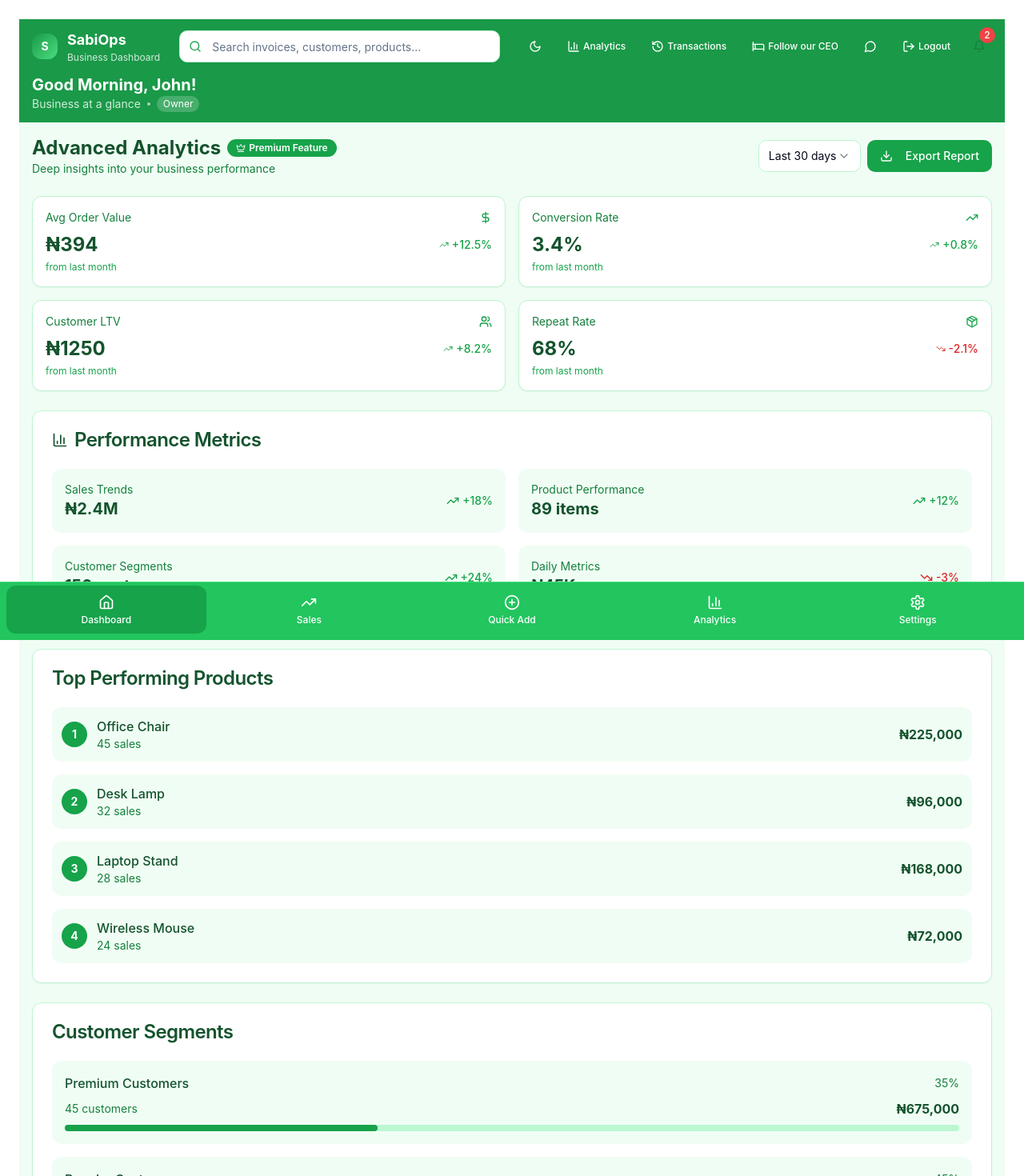
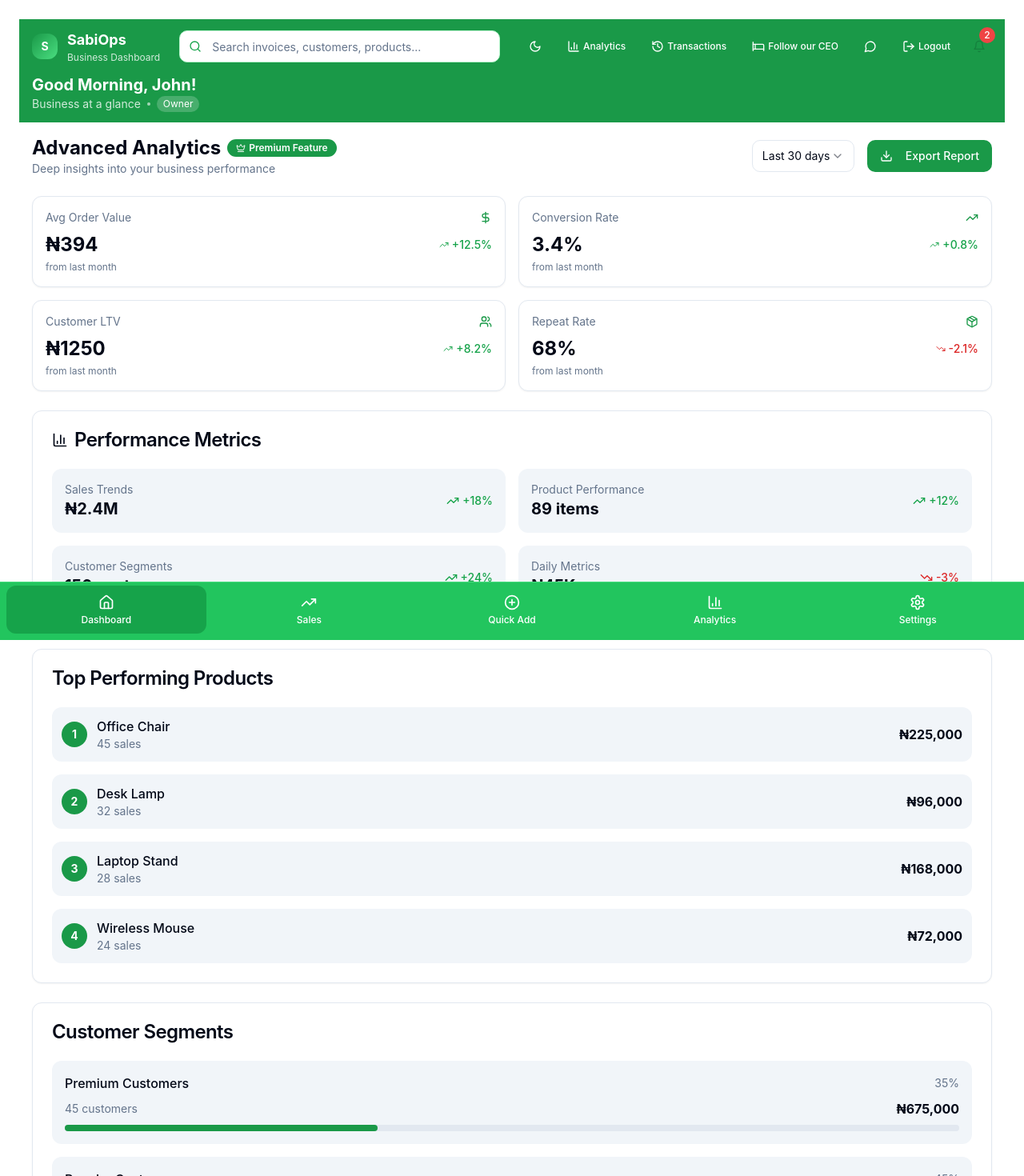
Before and after one commit to Cachi0001/sabiops-role-render-dashboard, a React (Vite) app: page /analytics in a window 1280 px wide. Shown: the top 1470 px of the page at 80% size. Built offline with nearby package versions, Linux system fonts and the light colour scheme.

Commit message:
Fix dark mode and layout issues
Ensure correct dark mode background and fix layout.

```diff
--- a/src/components/dashboard/AdvancedAnalytics.tsx
+++ b/src/components/dashboard/AdvancedAnalytics.tsx
@@ -50,25 +50,25 @@ export const AdvancedAnalytics = () => {
   };
 
   return (
-    <div className="min-h-screen bg-green-50">
+    <div className="min-h-screen bg-background">
       <DashboardHeader />
 
-      <div className="p-4 space-y-6">
+      <div className="p-4 space-y-6 max-w-full overflow-x-hidden">
         {/* Header */}
-        <div className="flex items-center justify-between">
+        <div className="flex flex-col space-y-4 lg:flex-row lg:items-center lg:justify-between lg:space-y-0">
           <div>
-            <div className="flex items-center space-x-2">
-              <h1 className="text-2xl font-bold text-green-900">Advanced Analytics</h1>
-              <Badge className="bg-green-600 text-white flex items-center space-x-1">
+            <div className="flex items-center space-x-2 flex-wrap">
+              <h1 className="text-2xl font-bold text-foreground">Advanced Analytics</h1>
+              <Badge className="bg-primary text-primary-foreground flex items-center space-x-1">
                 <Crown className="h-3 w-3" />
                 <span>Premium Feature</span>
               </Badge>
             </div>
-            <p className="text-sm text-green-700">Deep insights into your business performance</p>
+            <p className="text-sm text-muted-foreground">Deep insights into your business performance</p>
           </div>
-          <div className="flex items-center space-x-2">
+          <div className="flex items-center space-x-2 flex-wrap gap-2">
             <Select value={timeRange} onValueChange={setTimeRange}>
-              <SelectTrigger className="w-32 border-green-200">
+              <SelectTrigger className="w-32">
                 <SelectValue />
               </SelectTrigger>
               <SelectContent>
@@ -78,7 +78,7 @@ export const AdvancedAnalytics = () => {
                 <SelectItem value="1y">Last year</SelectItem>
               </SelectContent>
             </Select>
-            <Button className="bg-green-600 hover:bg-green-700 text-white">
+            <Button className="bg-primary hover:bg-primary/90 text-primary-foreground">
               <Download className="h-4 w-4 mr-2" />
               Export Report
             </Button>
@@ -86,80 +86,80 @@ export const AdvancedAnalytics = () => {
         </div>
 
         {/* Key Metrics */}
-        <div className="grid grid-cols-2 gap-4">
-          <Card className="bg-white border-green-200">
+        <div className="grid grid-cols-1 sm:grid-cols-2 gap-4">
+          <Card className="sabiops-card">
             <CardContent className="p-4">
               <div className="flex items-center justify-between mb-2">
-                <p className="text-sm text-green-700">Avg Order Value</p>
-                <DollarSign className="h-4 w-4 text-green-600" />
+                <p className="text-sm text-muted-foreground">Avg Order Value</p>
+                <DollarSign className="h-4 w-4 text-primary" />
               </div>
               <div className="flex items-center justify-between">
-                <p className="text-2xl font-bold text-green-900">₦{analyticsData.overview.avgOrderValue}</p>
+                <p className="text-2xl font-bold text-foreground">₦{analyticsData.overview.avgOrderValue}</p>
                 <div className={`flex items-center space-x-1 ${getChangeColor(analyticsData.overview.avgOrderValueChange)}`}>
                   {getChangeIcon(analyticsData.overview.avgOrderValueChange)}
                   <span className="text-sm font-medium">+{analyticsData.overview.avgOrderValueChange}%</span>
                 </div>
               </div>
-              <p className="text-xs text-green-600 mt-1">from last month</p>
+              <p className="text-xs text-muted-foreground mt-1">from last month</p>
             </CardContent>
           </Card>
 
-          <Card className="bg-white border-green-200">
+          <Card className="sabiops-card">
             <CardContent className="p-4">
               <div className="flex items-center justify-between mb-2">
-                <p className="text-sm text-green-700">Conversion Rate</p>
-                <TrendingUp className="h-4 w-4 text-green-600" />
+                <p className="text-sm text-muted-foreground">Conversion Rate</p>
+                <TrendingUp className="h-4 w-4 text-primary" />
               </div>
               <div className="flex items-center justify-between">
-                <p className="text-2xl font-bold text-green-900">{analyticsData.overview.conversionRate}%</p>
+                <p className="text-2xl font-bold text-foreground">{analyticsData.overview.conversionRate}%</p>
                 <div className={`flex items-center space-x-1 ${getChangeColor(analyticsData.overview.conversionRateChange)}`}>
                   {getChangeIcon(analyticsData.overview.conversionRateChange)}
                   <span className="text-sm font-medium">+{analyticsData.overview.conversionRateChange}%</span>
                 </div>
               </div>
-              <p className="text-xs text-green-600 mt-1">from last month</p>
+              <p className="text-xs text-muted-foreground mt-1">from last month</p>
             </CardContent>
           </Card>
 
-          <Card className="bg-white border-green-200">
+          <Card className="sabiops-card">
             <CardContent className="p-4">
               <div className="flex items-center justify-between mb-2">
-                <p className="text-sm text-green-700">Customer LTV</p>
-                <Users className="h-4 w-4 text-green-600" />
+                <p className="text-sm text-muted-foreground">Customer LTV</p>
+                <Users className="h-4 w-4 text-primary" />
               </div>
               <div className="flex items-center justify-between">
-                <p className="text-2xl font-bold text-green-900">₦{analyticsData.overview.customerLTV}</p>
+                <p className="text-2xl font-bold text-foreground">₦{analyticsData.overview.customerLTV}</p>
                 <div className={`flex items-center space-x-1 ${getChangeColor(analyticsData.overview.customerLTVChange)}`}>
                   {getChangeIcon(analyticsData.overview.customerLTVChange)}
                   <span className="text-sm font-medium">+{analyticsData.overview.customerLTVChange}%</span>
                 </div>
               </div>
-              <p className="text-xs text-green-600 mt-1">from last month</p>
+              <p className="text-xs text-muted-foreground mt-1">from last month</p>
             </CardContent>
           </Card>
 
-          <Card className="bg-white border-green-200">
+          <Card className="sabiops-card">
             <CardContent className="p-4">
               <div className="flex items-center justify-between mb-2">
-                <p className="text-sm text-green-700">Repeat Rate</p>
-                <Package className="h-4 w-4 text-green-600" />
+                <p className="text-sm text-muted-foreground">Repeat Rate</p>
+                <Package className="h-4 w-4 text-primary" />
               </div>
               <div className="flex items-center justify-between">
-                <p className="text-2xl font-bold text-green-900">{analyticsData.overview.repeatCustomerRate}%</p>
+                <p className="text-2xl font-bold text-foreground">{analyticsData.overview.repeatCustomerRate}%</p>
                 <div className={`flex items-center space-x-1 ${getChangeColor(analyticsData.overview.repeatCustomerRateChange)}`}>
                   {getChangeIcon(analyticsData.overview.repeatCustomerRateChange)}
                   <span className="text-sm font-medium">{analyticsData.overview.repeatCustomerRateChange}%</span>
                 </div>
               </div>
-              <p className="text-xs text-green-600 mt-1">from last month</p>
+              <p className="text-xs text-muted-foreground mt-1">from last month</p>
             </CardContent>
           </Card>
         </div>
 
         {/* Sales Trends */}
-        <Card className="bg-white border-green-200">
+        <Card className="sabiops-card">
           <CardHeader>
-            <CardTitle className="text-green-900 flex items-center space-x-2">
+            <CardTitle className="text-foreground flex items-center space-x-2">
               <BarChart3 className="h-5 w-5" />
               <span>Performance Metrics</span>
             </CardTitle>
@@ -167,11 +167,11 @@ export const AdvancedAnalytics = () => {
           <CardContent>
             <div className="grid grid-cols-1 md:grid-cols-2 gap-4">
               {analyticsData.salesTrends.map((trend, index) => (
-                <div key={index} className="p-4 bg-green-50 rounded-lg">
+                <div key={index} className="p-4 bg-muted rounded-lg">
                   <div className="flex items-center justify-between">
                     <div>
-                      <p className="text-sm text-green-700">{trend.metric}</p>
-                      <p className="text-xl font-bold text-green-900">{trend.value}</p>
+                      <p className="text-sm text-muted-foreground">{trend.metric}</p>
+                      <p className="text-xl font-bold text-foreground">{trend.value}</p>
                     </div>
                     <div className={`flex items-center space-x-1 ${trend.trend === 'up' ? 'text-green-600' : 'text-red-600'}`}>
                       {trend.trend === 'up' ? <TrendingUp className="h-4 w-4" /> : <TrendingDown className="h-4 w-4" />}
@@ -185,25 +185,25 @@ export const AdvancedAnalytics = () => {
         </Card>
 
         {/* Top Products */}
-        <Card className="bg-white border-green-200">
+        <Card className="sabiops-card">
           <CardHeader>
-            <CardTitle className="text-green-900">Top Performing Products</CardTitle>
+            <CardTitle className="text-foreground">Top Performing Products</CardTitle>
           </CardHeader>
           <CardContent>
             <div className="space-y-4">
               {analyticsData.topProducts.map((product, index) => (
-                <div key={index} className="flex items-center justify-between p-3 bg-green-50 rounded-lg">
+                <div key={index} className="flex items-center justify-between p-3 bg-muted rounded-lg">
                   <div className="flex items-center space-x-3">
-                    <div className="w-8 h-8 bg-green-600 rounded-full flex items-center justify-center text-white font-bold text-sm">
+                    <div className="w-8 h-8 bg-primary rounded-full flex items-center justify-center text-primary-foreground font-bold text-sm">
                       {index + 1}
                     </div>
                     <div>
-                      <p className="font-medium text-green-900">{product.name}</p>
-                      <p className="text-sm text-green-700">{product.sales} sales</p>
+                      <p className="font-medium text-foreground">{product.name}</p>
+                      <p className="text-sm text-muted-foreground">{product.sales} sales</p>
                     </div>
                   </div>
                   <div className="text-right">
-                    <p className="font-bold text-green-900">₦{product.revenue.toLocaleString()}</p>
+                    <p className="font-bold text-foreground">₦{product.revenue.toLocaleString()}</p>
                   </div>
                 </div>
               ))}
@@ -212,25 +212,25 @@ export const AdvancedAnalytics = () => {
         </Card>
 
         {/* Customer Segments */}
-        <Card className="bg-white border-green-200">
+        <Card className="sabiops-card">
           <CardHeader>
-            <CardTitle className="text-green-900">Customer Segments</CardTitle>
+            <CardTitle className="text-foreground">Customer Segments</CardTitle>
           </CardHeader>
           <CardContent>
             <div className="space-y-4">
               {analyticsData.customerSegments.map((segment, index) => (
-                <div key={index} className="p-4 bg-green-50 rounded-lg">
+                <div key={index} className="p-4 bg-muted rounded-lg">
                   <div className="flex items-center justify-between mb-2">
-                    <h4 className="font-medium text-green-900">{segment.segment} Customers</h4>
-                    <span className="text-sm text-green-700">{segment.percentage}%</span>
+                    <h4 className="font-medium text-foreground">{segment.segment} Customers</h4>
+                    <span className="text-sm text-muted-foreground">{segment.percentage}%</span>
                   </div>
                   <div className="flex items-center justify-between">
-                    <span className="text-sm text-green-700">{segment.customers} customers</span>
-                    <span className="font-bold text-green-900">₦{segment.revenue.toLocaleString()}</span>
+                    <span className="text-sm text-muted-foreground">{segment.customers} customers</span>
+                    <span className="font-bold text-foreground">₦{segment.revenue.toLocaleString()}</span>
                   </div>
-                  <div className="mt-2 w-full bg-green-200 rounded-full h-2">
+                  <div className="mt-2 w-full bg-border rounded-full h-2">
                     <div
-                      className="bg-green-600 h-2 rounded-full"
+                      className="bg-primary h-2 rounded-full"
                       style={{ width: `${segment.percentage}%` }}
                     ></div>
                   </div>
```
